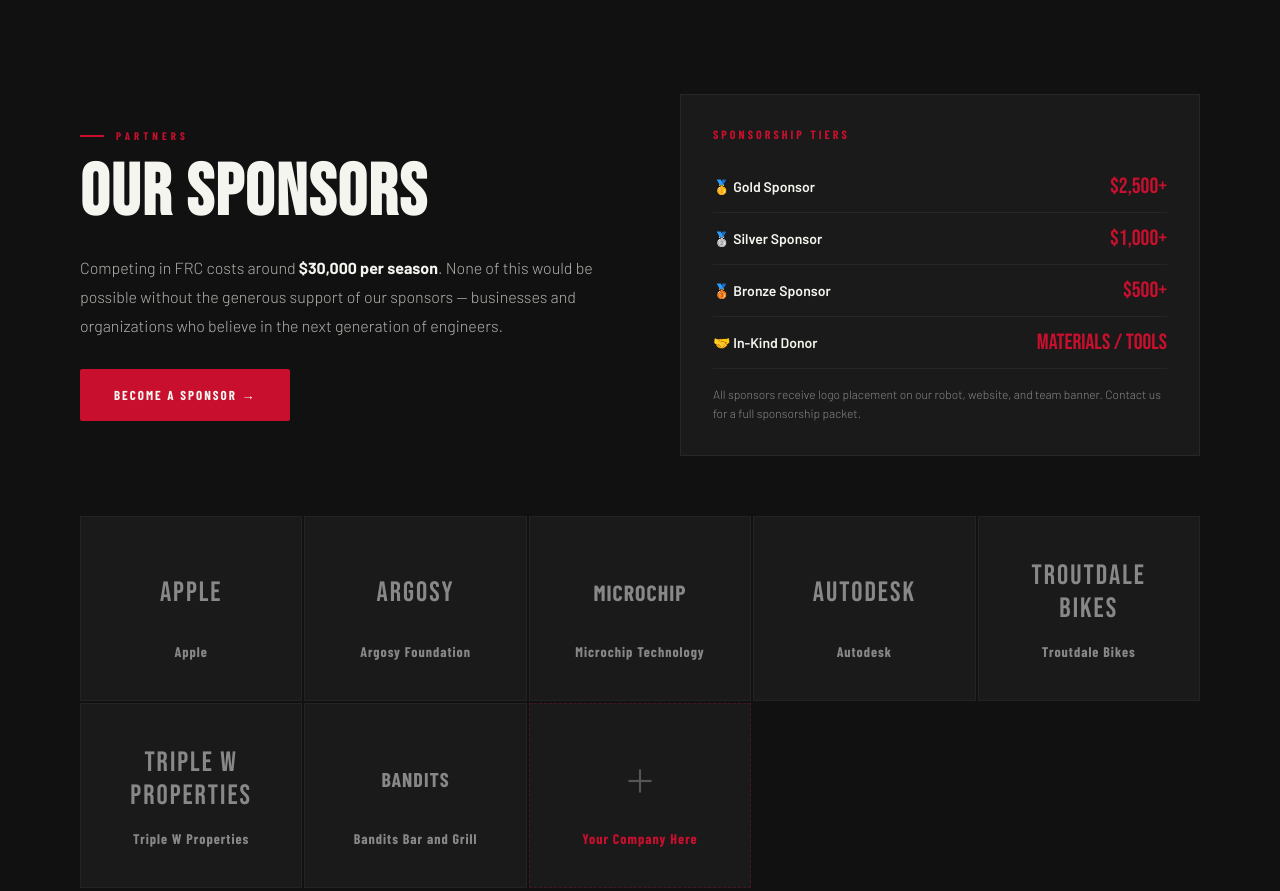
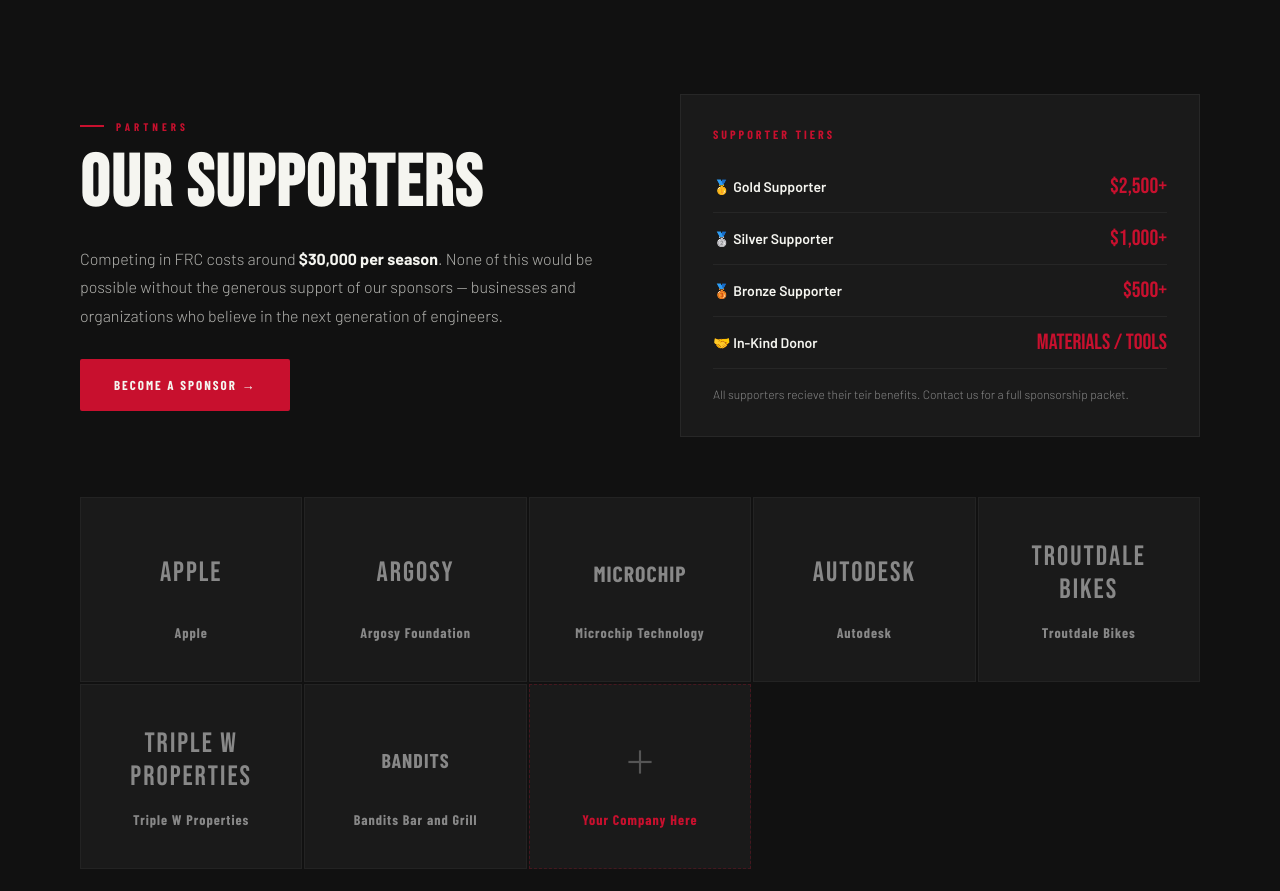
Before and after one commit to CardinalDynamics/team-6696, a plain HTML site: page index.html in a window 1280 px wide. Shown: the part 4080-4971 px from the top of the page. Drawn offline with nearby package versions, Linux system fonts and the light colour scheme.

Commit message:
Update index.html
sponsor stuff and other changes

```diff
--- a/index.html
+++ b/index.html
@@ -1484,24 +1484,24 @@
   <div class="sponsors-intro">
     <div>
       <div class="section-tag">Partners</div>
-      <h2 class="section-title">Our Sponsors</h2>
+      <h2 class="section-title">Our Supporters</h2>
       <p>
         Competing in FRC costs around <strong style="color:var(--white)">$30,000 per season</strong>. None of this would be possible without the generous support of our sponsors — businesses and organizations who believe in the next generation of engineers.
       </p>
       <a href="#support" class="btn-primary" style="margin-top:28px;display:inline-flex;">Become a Sponsor →</a>
     </div>
     <div class="sponsor-package">
-      <div class="package-title">Sponsorship Tiers</div>
+      <div class="package-title">Supporter Tiers</div>
       <div class="package-tier">
-        <span class="tier-name">🥇 Gold Sponsor</span>
+        <span class="tier-name">🥇 Gold Supporter</span>
         <span class="tier-amount">$2,500+</span>
       </div>
       <div class="package-tier">
-        <span class="tier-name">🥈 Silver Sponsor</span>
+        <span class="tier-name">🥈 Silver Supporter</span>
         <span class="tier-amount">$1,000+</span>
       </div>
       <div class="package-tier">
-        <span class="tier-name">🥉 Bronze Sponsor</span>
+        <span class="tier-name">🥉 Bronze Supporter</span>
         <span class="tier-amount">$500+</span>
       </div>
       <div class="package-tier">
@@ -1509,7 +1509,7 @@
         <span class="tier-amount">Materials / Tools</span>
       </div>
       <p style="font-size:12px;color:var(--gray);margin-top:16px;line-height:1.6;">
-        All sponsors receive logo placement on our robot, website, and team banner. Contact us for a full sponsorship packet.
+        All supporters recieve their teir benefits. Contact us for a full sponsorship packet.
       </p>
     </div>
   </div>
@@ -1587,7 +1587,7 @@
           <div class="way-icon">🤝</div>
           <div>
             <div class="way-title">Corporate Sponsorship</div>
-            <div class="way-desc">Partner with us for a full season. Your logo goes on our robot, banner, and website. Contact us for a sponsorship packet.</div>
+            <div class="way-desc">Become one of our title sponsors. Contact us today for a sponsorship packet.</div>
           </div>
         </div>
         <div class="support-way">
@@ -1601,7 +1601,7 @@
           <div class="way-icon">📣</div>
           <div>
             <div class="way-title">Spread the Word</div>
-            <div class="way-desc">Follow us on Instagram and TikTok, share our posts, and tell your network about Cardinal Dynamics. Visibility helps us find sponsors and recruits.</div>
+            <div class="way-desc">Follow us on Instagram, share our posts, and tell your network about Cardinal Dynamics. Visibility helps us find sponsors and mentors.</div>
           </div>
         </div>
       </div>
```
